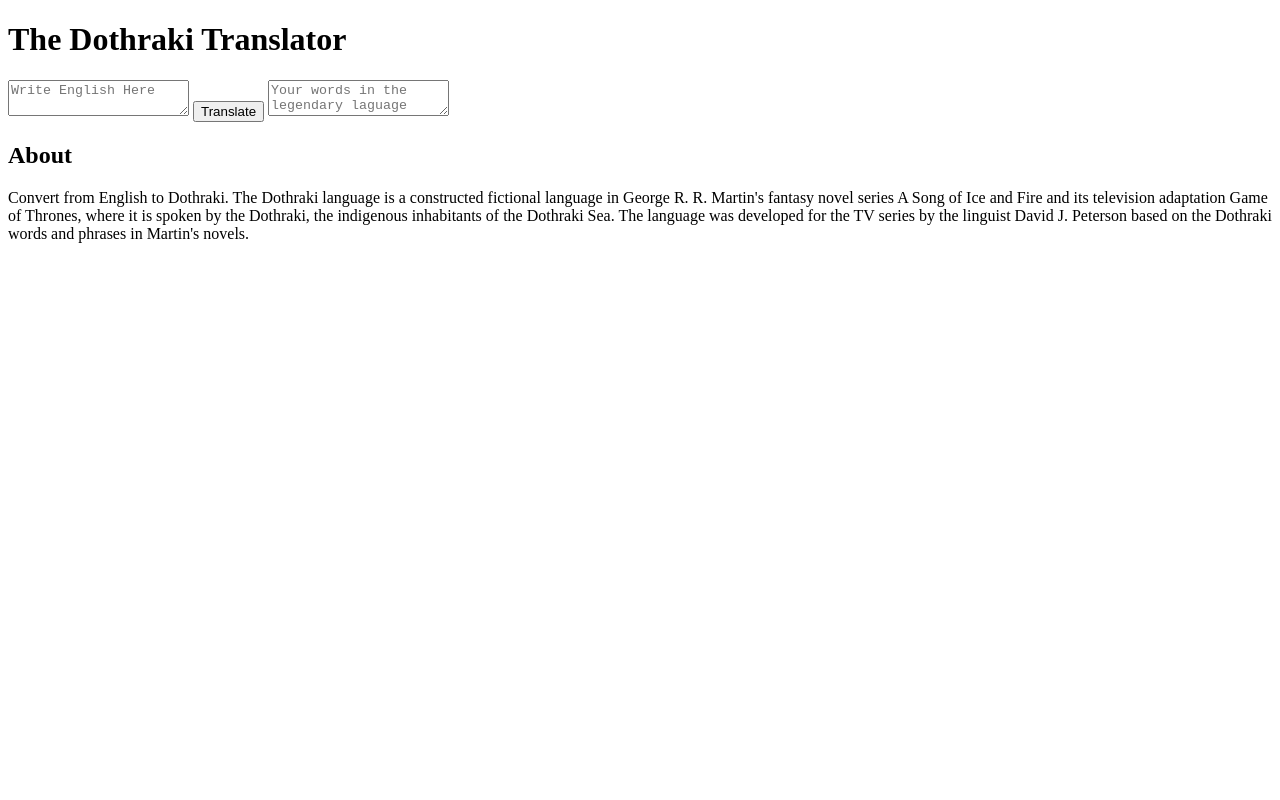
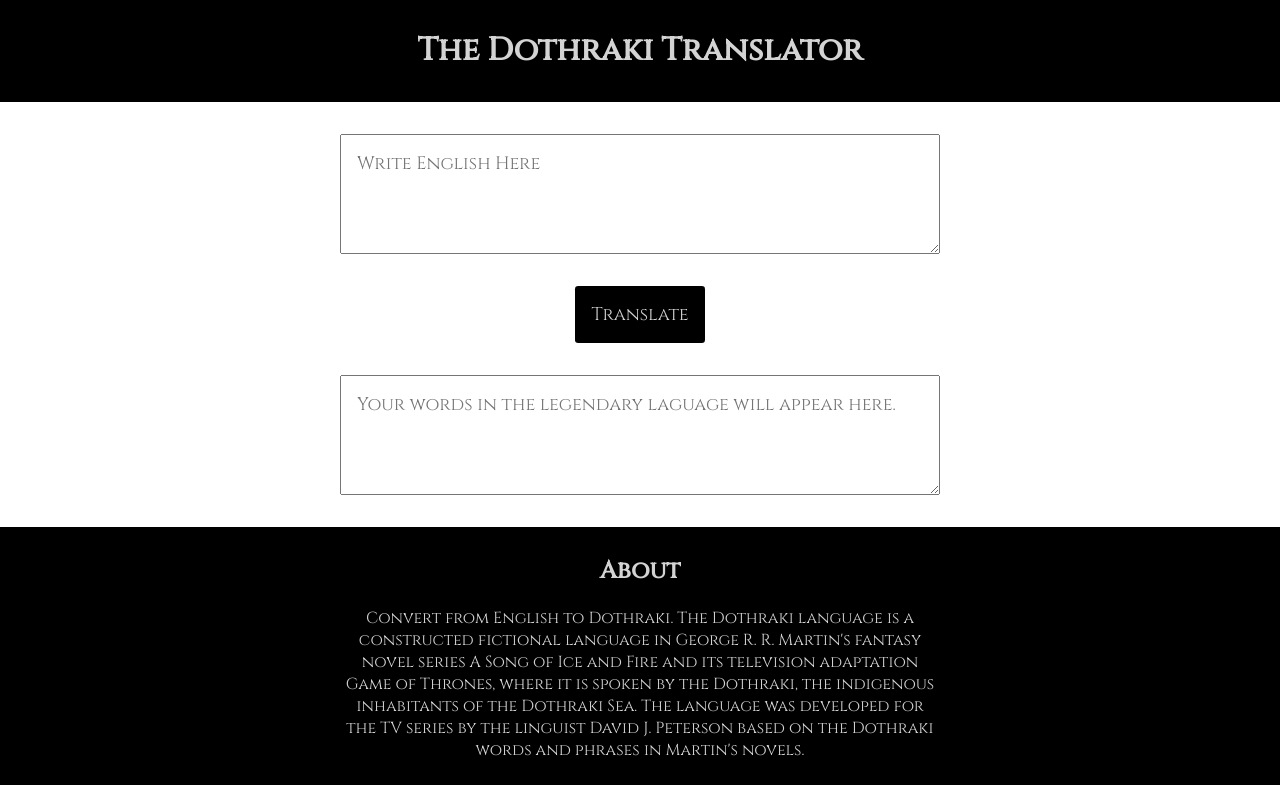
Before and after one commit to ans-human/The-dothraki-translator, a plain HTML site: page index.html in a window 1280 px wide. Drawn offline with Linux system fonts and the light colour scheme.

Commit message:
Update index.html

```diff
--- a/index.html
+++ b/index.html
@@ -3,22 +3,36 @@
 <head>
     <meta charset="UTF-8">
     <meta name="viewport" content="width=device-width, initial-scale=1.0">
+    <link rel="stylesheet" href="styles.css">
     <title>Dothraki Translator</title>
 </head>
 <body>
-    <header>
-        <h1>The Dothraki Translator</h1>
+
+    <header class="header">
+        <div style="background-color: black;"class="container">
+            <h1>The Dothraki Translator</h1>
+        </div>
+
     </header>
 
-    <textarea id="input-txt"placeholder="Write English Here"></textarea>
+    <main>
+        <textarea class="textarea" id="input-txt"placeholder="Write English Here"></textarea>
 
-    <button id="btn-translate">Translate</button>
+        <div>
+            <button class="button" id="btn-translate">Translate</button>
+        </div>
 
-    <textarea id="output-txt" placeholder="Your words in the legendary laguage will appera here."></textarea>
+        <textarea class="textarea" id="output-txt" placeholder="Your words in the legendary laguage will appear here."></textarea>
+    </main>
 
-    <footer>
-        <h2>About</h2>
+
+    <footer class="footer">
+        <div class="container container-center">
+            <h2>About</h2>
         <p>Convert from English to Dothraki. The Dothraki language is a constructed fictional language in George R. R. Martin's fantasy novel series A Song of Ice and Fire and its television adaptation Game of Thrones, where it is spoken by the Dothraki, the indigenous inhabitants of the Dothraki Sea. The language was developed for the TV series by the linguist David J. Peterson based on the Dothraki words and phrases in Martin's novels.</p>
+        </div>
+
     </footer>
+    <script src="app.js" type="text/javascript"></script>
 </body>
 </html>
```
